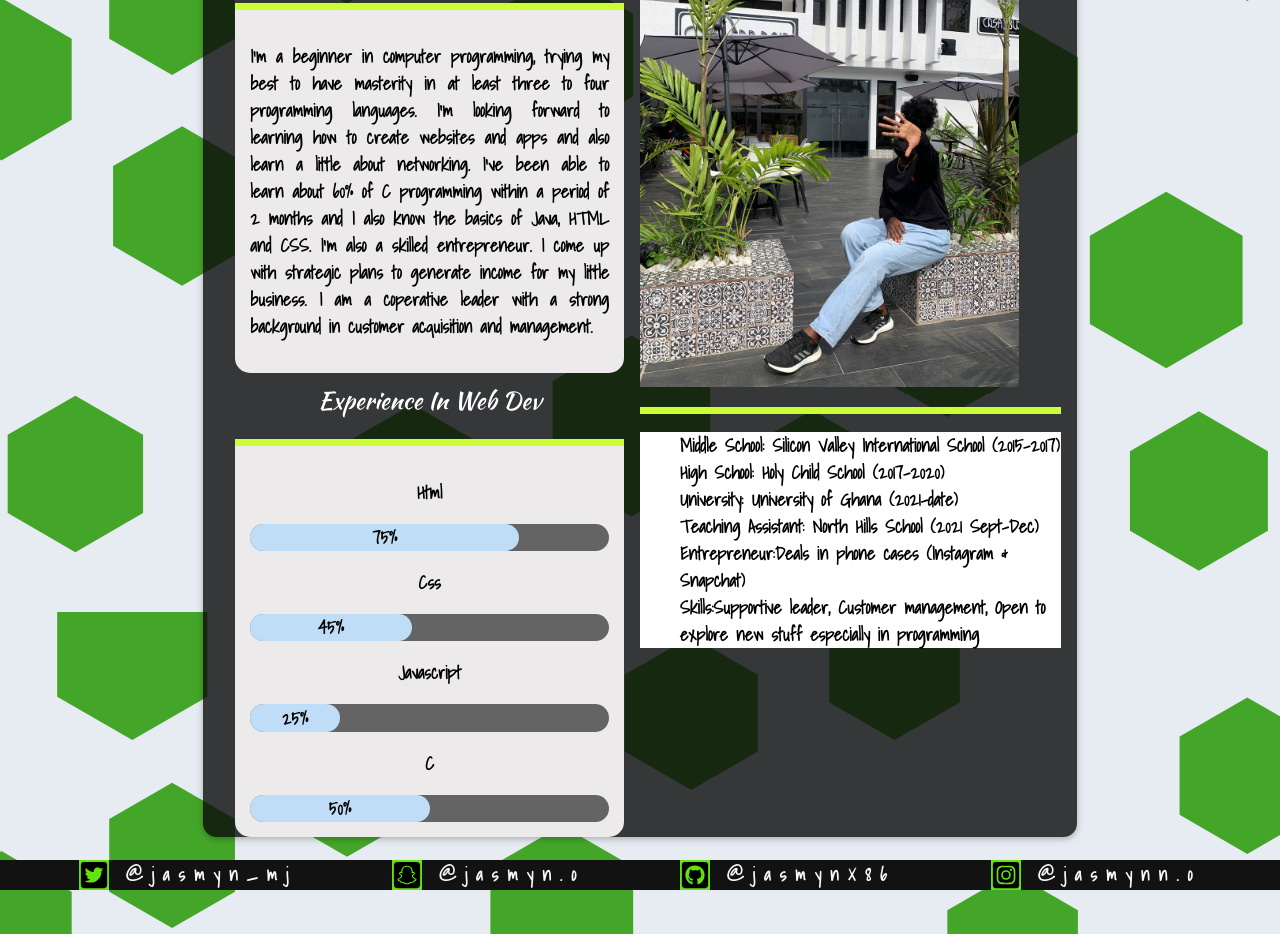
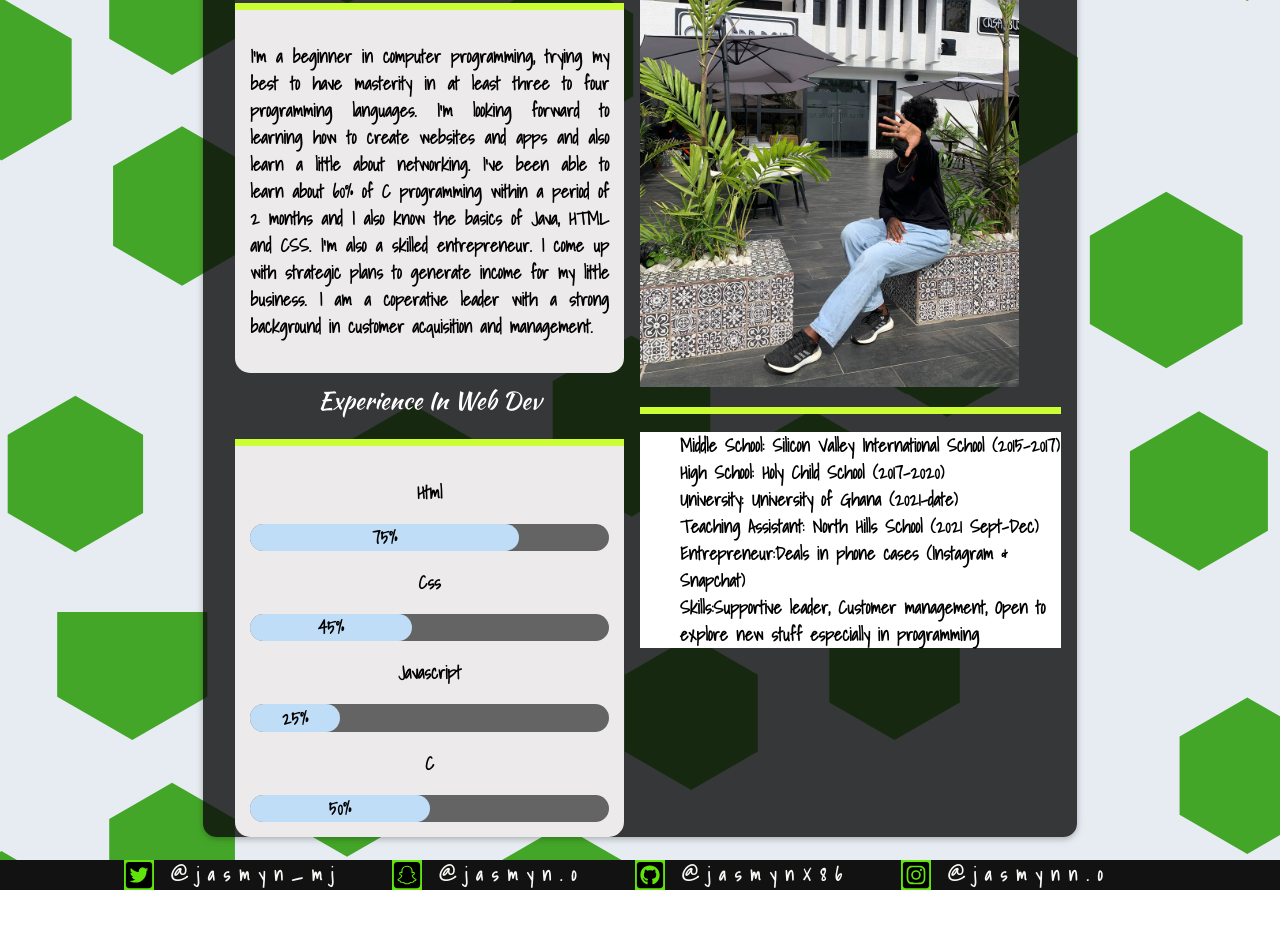
Before and after one commit to JasmynX86/mainPORTFOLIO, a plain HTML site: page index.html in a window 1280 px wide. Shown: the part 241-1175 px from the top of the page. After the commit the page ends 1131 px from the top, so only its background shows below. Drawn offline with nearby package versions, Linux system fonts and the light colour scheme.

Commit message:
made optimizations

```diff
--- a/index.html
+++ b/index.html
@@ -89,14 +89,14 @@
     </div>
     <br />
     <!-- FOOTER CONTENT -->
-    <footer class="w3-row">
+    <div class="w3-row footer">
         <div class="w3-col m12 w3-center" >
           <a href=""><img src="logos\twitter-square.svg" alt=""> @jasmyn_mj</a>
           <a href=""><img src="logos\snapchat-square.svg" alt=""> @jasmyn.o</a>
           <a href=""><img src="logos\github-square.svg" alt=""> @jasmynX86</a>
           <a href=""><img src="logos\instagram-square.svg" alt=""> @jasmynn.o</a>
         </div>
-      </div>
-    </footer>
+    </div>
+    </div>
   </body>
 </html>
--- a/styles.css
+++ b/styles.css
@@ -6,6 +6,7 @@ body {
   background-size: cover;
   background-repeat: no-repeat;
   background-attachment: fixed;
+  margin-bottom: 0rem;
 }
 
 .jas-custom {
@@ -83,23 +84,22 @@ hr {
   margin-left: 20rem;
 }
 
-footer {
+.footer {
   /* background-image: url("footer.svg"); */
   background-color: rgb(19, 18, 18);
-  background-size: contain;
-  /* background-repeat: no-repeat; */
   color: aliceblue;
+
 }
 
-footer img {
+.footer img {
   height: 2rem;
   width: 2rem;
   background-color: rgb(97, 228, 10);
   /* padding-bottom: 2rem; */
 }
 
-footer a {
-  padding: 3rem;
+.footer a {
+  padding: 0 3rem 0 0;
   color: rgb(247, 250, 245);
   font-family: 'Shadows Into Light', cursive;
   font-size: larger;
```
